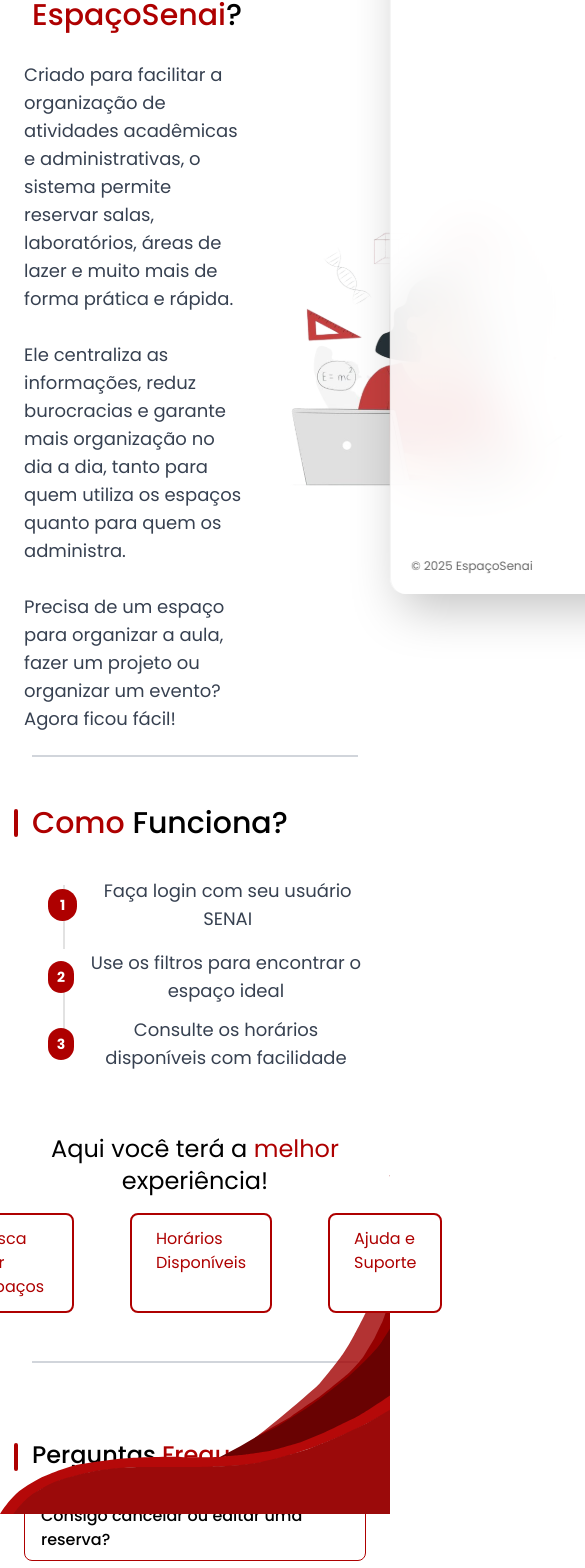
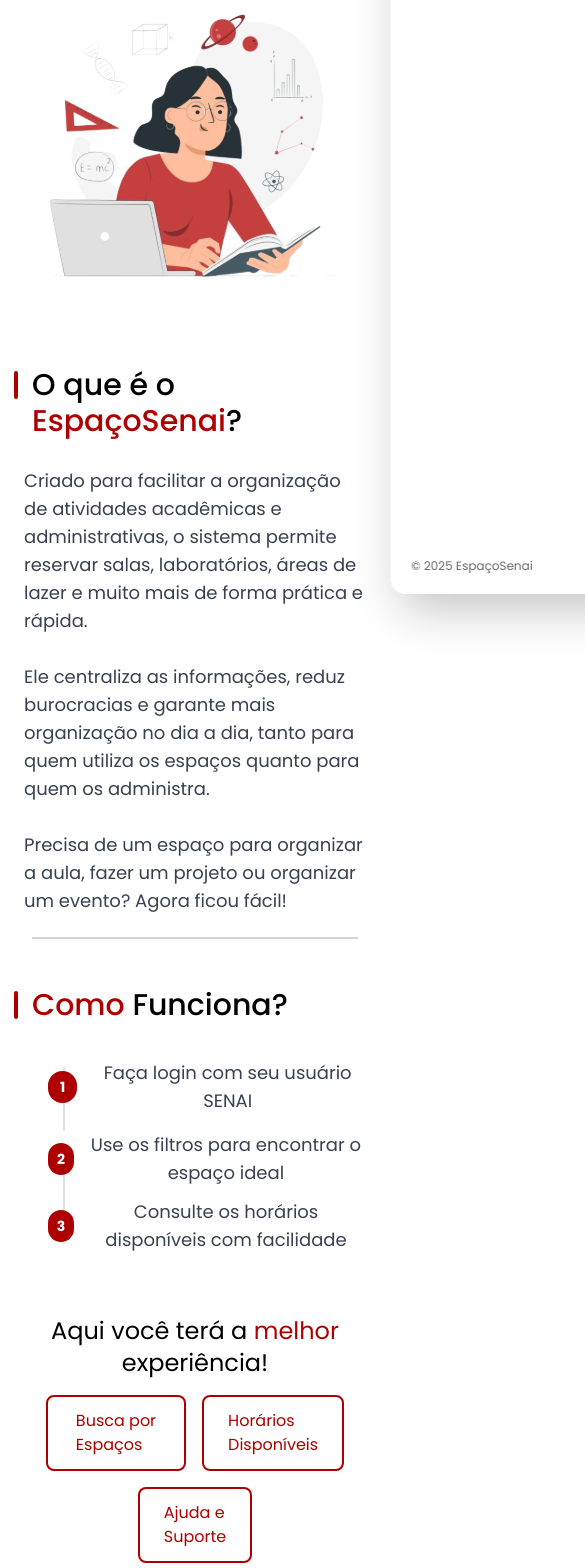
Before and after one commit to EspacoSenai/EspacoSenai.FrontWeb, a React (Vite) app: page /landing in a window 390 px wide. Shown: the part 250-1818 px from the top of the page, 585 px wide, since content can reach past the window. Built offline with nearby package versions, Linux system fonts and the light colour scheme.

Commit message:
feat: fazendo a responsividade da landingpage imagem de onda ta dando mo trampoooooo

```diff
--- a/src/App.jsx
+++ b/src/App.jsx
@@ -12,7 +12,6 @@
 import "aos/dist/aos.css";
 
 export default function App() {
-  // mantém o tema salvo mesmo sem o Header na tela
   useLayoutEffect(() => {
     try {
       const salvo = localStorage.getItem("theme") || "light";
@@ -28,12 +27,10 @@
   return (
     <Routes>
       <Route path="/" element={<Index />} />
-
       <Route path="/onboarding" element={<Onboarding />} />
       <Route path="/landing" element={<LandingPage />} />
       <Route path="/cadastro" element={<Cadastro />} />
       <Route path="/login" element={<Login />} />
-
       <Route path="/agendamento-quadra" element={<AgendamentoQuadra />} />
       <Route path="/agendamento-computadores" element={<AgendamentoComputadores />} />
     </Routes>
--- a/src/components/footer.jsx
+++ b/src/components/footer.jsx
@@ -3,30 +3,35 @@
 export default function Footer() {
   return (
     <>
-      {/* Retângulo superior com logo e links */}
-      <div className="bg-[#757575] dark:bg-[#FFFFFF] mt-24 sm:mt-32 md:mt-40 w-[92%] max-w-[700px] h-16 rounded-md mx-auto -mb-8 relative z-20 flex flex-col sm:flex-row justify-center items-center gap-3 sm:gap-6 px-6 text-center sm:text-left">
+      {/* Cartão superior (retângulo com logo e links) */}
+      <div className="relative z-30 w-full flex justify-center">
+        <div className="bg-[#757575] dark:bg-white mt-24 sm:mt-32 md:mt-40 w-[92%] max-w-[700px] h-16 rounded-md mx-auto -mb-8
+                        flex items-center justify-center gap-8 px-6 text-center shadow-md">
           <a
             href="#"
-          className="text-white text-xs hover:underline hover:text-white dark:text-black"
+            className="text-white dark:text-black text-xs hover:underline whitespace-nowrap"
           >
             POLÍTICA DE PRIVACIDADE
           </a>
+
           <img
             src="src/assets/EspacoSenai.svg"
             alt="Logo EspaçoSenai"
-          className="w-[80px]"
+            className="w-[80px] h-auto select-none"
           />
+
           <a
             href="#"
-          className="text-white text-xs hover:underline hover:text-white dark:text-black"
+            className="text-white dark:text-black text-xs hover:underline whitespace-nowrap"
           >
             TERMOS DE USO
           </a>
         </div>
+      </div>
 
       {/* Rodapé principal */}
-      <footer className="bg-black text-white pt-32 lg:pt-28 relative z-10">
-        <div className="max-w-6xl mx-auto px-6 sm:px-8 grid grid-cols-1 md:grid-cols-3 gap-10 md:gap-8 text-sm text-center md:text-left">
+      <footer className="relative z-20 bg-black text-white pt-32 lg:pt-28 overflow-hidden">
+        <div className="max-w-7xl mx-auto px-6 sm:px-8 grid grid-cols-1 md:grid-cols-3 gap-10 md:gap-8 text-sm text-center md:text-left">
           {/* INFORMAÇÕES */}
           <div>
             <h4 className="font-regular text-base mb-3">INFORMAÇÕES</h4>
@@ -36,26 +41,24 @@
               Suíço-Brasileira.
             </p>
             <div className="flex justify-center md:justify-start gap-4">
-              <a href="https://www.instagram.com/_.vitinho07/">
-                <img
-                  src="src/assets/instagram.svg"
-                  alt="Instagram"
-                  className="w-5 h-5"
-                />
+              <a
+                href="https://www.instagram.com/_.vitinho07/"
+                target="_blank"
+                rel="noopener noreferrer"
+                aria-label="Instagram"
+              >
+                <img src="src/assets/instagram.svg" alt="" className="w-5 h-5" />
               </a>
-              <a href="https://github.com/VitorAguiiar">
-                <img
-                  src="src/assets/github.svg"
-                  alt="GitHub"
-                  className="w-5 h-5"
-                />
+              <a
+                href="https://github.com/VitorAguiiar"
+                target="_blank"
+                rel="noopener noreferrer"
+                aria-label="GitHub"
+              >
+                <img src="src/assets/github.svg" alt="" className="w-5 h-5" />
               </a>
-              <a href="">
-                <img
-                  src="src/assets/linkedin.svg"
-                  alt="LinkedIn"
-                  className="w-5 h-5"
-                />
+              <a href="#" target="_blank" rel="noopener noreferrer" aria-label="LinkedIn">
+                <img src="src/assets/linkedin.svg" alt="" className="w-5 h-5" />
               </a>
             </div>
           </div>
@@ -67,7 +70,7 @@
               <li>
                 <a
                   href="#espacoSenai"
-                  className="text-white border-b border-white hover:text-gray-300"
+                  className="inline-block border-b border-white text-white hover:text-gray-300"
                 >
                   O que é EspaçoSenai
                 </a>
@@ -75,7 +78,7 @@
               <li>
                 <a
                   href="#comoFunciona"
-                  className="text-white border-b border-white hover:text-gray-300"
+                  className="inline-block border-b border-white text-white hover:text-gray-300"
                 >
                   Como Funciona
                 </a>
@@ -83,7 +86,7 @@
               <li>
                 <a
                   href="#faq"
-                  className="text-white border-b border-white hover:text-gray-300"
+                  className="inline-block border-b border-white text-white hover:text-gray-300"
                 >
                   Perguntas Frequentes
                 </a>
@@ -101,7 +104,7 @@
           </div>
         </div>
 
-        {/* Rodapé inferior */}
+        {/* Base arredondada */}
         <div className="w-full mt-12 md:mt-16 h-10 bg-[#D9D9D9] rounded-t-[100%] flex items-center justify-center text-[11px] sm:text-xs text-black px-4 text-center">
           <p>Copyright 2025 © Todos os direitos reservados.</p>
         </div>
--- a/src/components/header.jsx
+++ b/src/components/header.jsx
@@ -21,13 +21,14 @@
   const toggleMenu = () => setMenuOpen((p) => !p);
 
   return (
-    <header className="w-full flex justify-center px-4 sm:px-6 py-3 sm:py-4 bg-white dark:bg-[#0B0B0B] transition-colors duration-300">
+    <header className="relative z-20 w-full flex justify-center px-4 sm:px-6 py-3 sm:py-4 bg-white dark:bg-[#0B0B0B] transition-colors duration-300 overflow-x-hidden">
       <div className="w-full max-w-7xl flex items-center justify-between border-b border-[#A6A3A3] dark:border-[#444] pb-2">
-        <div className="flex items-center gap-2">
+        <div className="flex items-center gap-2 shrink-0 min-w-0">
           <img
             src={isDarkMode ? "src/assets/LogoDark.svg" : "src/assets/EspacoSenai.svg"}
             alt="Logo Senai"
-            className="h-10 sm:h-12 md:h-14 w-auto"
+            className="h-10 sm:h-12 md:h-14 w-auto object-contain"
+            style={{ width: "auto" }}
           />
         </div>
 
@@ -87,7 +88,7 @@
         </div>
       </div>
 
-      {/* Menu lateral */}
+      {/* Menu lateral (inalterado) */}
       <div className={`fixed inset-0 z-40 md:hidden ${menuOpen ? "" : "pointer-events-none"}`}>
         <div
           className={`absolute inset-0 transition-opacity duration-300 ${
--- a/src/components/main.jsx
+++ b/src/components/main.jsx
@@ -2,13 +2,20 @@
 
 export default function Main() {
   return (
-    <main className="bg-white dark:bg-[#0B0B0B] scroll-smooth">
+    <main className="bg-white dark:bg-[#0B0B0B] scroll-smooth overflow-hidden">
       {/* Seção: O que é o EspaçoSenai? */}
-      <img src="src/assets/ondaLandinpage.svg" alt="Onda landingpage" className="w-full" />
+      <img
+        src="src/assets/ondaLandinpage.svg"
+        alt="Onda landingpage"
+        className="w-full h-auto object-cover"
+      />
 
-      <section id="espacoSenai" className="flex justify-between items-center py-12 px-6 md:px-12 relative z-10">
-        <div className="max-w-xl pr-6">
-        <div className="relative top-8 left-[-10px] w-1 h-7 bg-[#AE0000] rounded-full"></div>
+      <section
+        id="espacoSenai"
+        className="flex flex-col-reverse md:flex-row justify-between items-center gap-8 md:gap-12 py-12 px-6 md:px-12 relative z-10"
+      >
+        <div className="max-w-xl pr-0 md:pr-6">
+          <div className="relative top-8 left-[-10px] w-1 h-7 bg-[#AE0000] rounded-full"></div>
           <h2 className="text-3xl pl-2 font-medium">
             <span className="text-black dark:text-white">O que é o </span>
             <span className="text-[#AE0000]">EspaçoSenai</span>
@@ -16,39 +23,64 @@
           </h2>
           <p className="text-lg text-gray-700 dark:text-gray-300 mb-6">
             <br />
-            Criado para facilitar a organização de atividades acadêmicas e administrativas, o sistema permite reservar salas, laboratórios, áreas de lazer e muito mais de forma prática e rápida.
-            <br /><br />
-            <span>Ele centraliza as informações, reduz burocracias e garante mais organização no dia a dia, tanto para quem utiliza os espaços quanto para quem os administra.</span>
+            Criado para facilitar a organização de atividades acadêmicas e
+            administrativas, o sistema permite reservar salas, laboratórios,
+            áreas de lazer e muito mais de forma prática e rápida.
+            <br />
+            <br />
+            <span>
+              Ele centraliza as informações, reduz burocracias e garante mais
+              organização no dia a dia, tanto para quem utiliza os espaços
+              quanto para quem os administra.
+            </span>
             <br /> <br />
-            <span>Precisa de um espaço para organizar a aula, fazer um projeto ou organizar um evento? Agora ficou fácil!</span>
+            <span>
+              Precisa de um espaço para organizar a aula, fazer um projeto ou
+              organizar um evento? Agora ficou fácil!
+            </span>
           </p>
         </div>
-        <img src="src/assets/mulher.svg" alt="Ilustração EspaçoSenai" className='top-12'/>
+
+        <img
+          src="src/assets/mulher.svg"
+          alt="Ilustração EspaçoSenai"
+          className="top-12 w-full max-w-[420px] md:max-w-[480px] h-auto object-contain mx-auto md:mx-0 mt-8 md:mt-0"
+        />
       </section>
 
       <div className="border-t-2 border-gray-300 dark:border-gray-600 mx-8 mt-[-50px]"></div>
 
       {/* Seção: Como Funciona */}
-      <section id="comoFunciona" className="bg-white dark:bg-[#0B0B0B] py-12 px-6 md:px-12">
+      <section
+        id="comoFunciona"
+        className="bg-white dark:bg-[#0B0B0B] py-12 px-6 md:px-12"
+      >
         <h2 className="text-[#AE0000] pl-2 text-3xl font-medium mb-9 relative">
           <div className="absolute top-1 left-[-10px] w-1 h-7 bg-[#AE0000] rounded-full"></div>
-          Como <span className='text-black dark:text-white'> Funciona?</span>
+          Como <span className="text-black dark:text-white"> Funciona?</span>
         </h2>
-        <div className="flex flex-col md:flex-row justify-between items-center ">
+
+        <div className="flex flex-col md:flex-row justify-between items-center">
           <div className="w-full md:w-1/3 text-center md:text-left mb-6 md:mb-0">
             <ol className="list-none pl-6 space-y-4 text-lg text-gray-700 dark:text-gray-300">
               <li className="flex items-center space-x-3 relative">
-                <span className="flex items-center justify-center w-8 h-8 rounded-full bg-[#AE0000] text-white font-bold text-sm z-[1]" >1</span>
+                <span className="flex items-center justify-center w-8 h-8 rounded-full bg-[#AE0000] text-white font-bold text-sm z-[1]">
+                  1
+                </span>
                 <span>Faça login com seu usuário SENAI</span>
                 <div className="absolute left-1 transform -translate-x-1/2 top-2 w-px h-16 bg-[#C5C5C5] dark:bg-white z-[0]"></div>
               </li>
               <li className="flex items-center space-x-3 relative">
-                <span className="flex items-center justify-center w-9 h-8 rounded-full bg-[#AE0000] text-white font-bold text-sm z-[1]">2</span>
+                <span className="flex items-center justify-center w-9 h-8 rounded-full bg-[#AE0000] text-white font-bold text-sm z-[1]">
+                  2
+                </span>
                 <span>Use os filtros para encontrar o espaço ideal</span>
                 <div className="absolute left-1 transform -translate-x-1/2 top-4 w-px h-16 bg-[#C5C5C5] dark:bg-white z-[0]"></div>
               </li>
               <li className="flex items-center space-x-3 relative top-[-5px]">
-                <span className="flex items-center justify-center w-10 h-8 rounded-full bg-[#AE0000] text-white font-bold text-sm z-[1]">3</span>
+                <span className="flex items-center justify-center w-10 h-8 rounded-full bg-[#AE0000] text-white font-bold text-sm z-[1]">
+                  3
+                </span>
                 <span>Consulte os horários disponíveis com facilidade</span>
               </li>
             </ol>
@@ -57,18 +89,19 @@
 
         <div className="w-full text-center mt-8 relative z-50">
           <p className="text-2xl font-regular text-black dark:text-white mb-4">
-            Aqui você terá a <span className="text-[#AE0000]">melhor</span> experiência!
+            Aqui você terá a <span className="text-[#AE0000]">melhor</span>{' '}
+            experiência!
           </p>
-          <div className="flex justify-center gap-4">
-            <span className="rounded-[8px] px-7 py-3 bg-white dark:bg-[#2a2a2a] border-2 border-[#AE0000] text-[#AE0000] text-left mr-10  dark:border-white dark:text-white  dark:hover:bg-black">
+          <div className="flex flex-wrap justify-center gap-4 md:gap-6">
+            <span className="rounded-[8px] px-7 py-3 bg-white dark:bg-[#2a2a2a] border-2 border-[#AE0000] text-[#AE0000] text-left md:mr-10 dark:border-white dark:text-white dark:hover:bg-black">
               Busca por <br />
               Espaços
             </span>
-            <span className="rounded-[8px] px-6 py-3 bg-white dark:bg-[#2a2a2a] border-2 border-[#AE0000] text-[#AE0000] text-left mr-10  dark:border-white dark:text-white dark:border-white dark:text-white   dark:hover:bg-black">
+            <span className="rounded-[8px] px-6 py-3 bg-white dark:bg-[#2a2a2a] border-2 border-[#AE0000] text-[#AE0000] text-left md:mr-10 dark:border-white dark:text-white dark:hover:bg-black">
               Horários <br />
               Disponíveis
             </span>
-            <span className="rounded-[8px] px-6 py-3 bg-white dark:bg-[#2a2a2a] border-2 border-[#AE0000] text-[#AE0000] text-left dark:border-white dark:text-white dark:border-white dark:text-white dark:hover:bg-black">
+            <span className="rounded-[8px] px-6 py-3 bg-white dark:bg-[#2a2a2a] border-2 border-[#AE0000] text-[#AE0000] text-left dark:border-white dark:text-white dark:hover:bg-black">
               Ajuda e <br />
               Suporte
             </span>
@@ -80,7 +113,10 @@
       <div className="border-t-2 border-gray-300 dark:border-gray-600 mx-8 mt-[0px] mb-3"></div>
 
       {/* Seção: Perguntas Frequentes */}
-      <section id="faq" className="px-6 md:px-12 py-16 bg-white dark:bg-[#0B0B0B] relative z-10">
+      <section
+        id="faq"
+        className="px-6 md:px-12 py-16 bg-white dark:bg-[#0B0B0B] relative z-10"
+      >
         <h2 className="text-2xl md:text-3xl font-semibold mb-6 relative">
           <div className="absolute top-1 left-[-10px] w-1 h-7 bg-[#AE0000] rounded-full z-0"></div>
           <span className="pl-2 text-black font-medium dark:text-white">
@@ -94,11 +130,12 @@
               Consigo cancelar ou editar uma reserva?
             </p>
             <p className="ml-2 border-b-4 text-black dark:text-white border-[#AE0000] pb-1">
-              Sim! Você pode alterar ou cancelar suas reservas pelo próprio painel do usuário.
+              Sim! Você pode alterar ou cancelar suas reservas pelo próprio
+              painel do usuário.
             </p>
           </div>
           <div>
-            <p className="border border-[#AE0000] text-black dark:text-white dark:border-white rounded-lg inline-block px-4 py-2 font-medium mb-2">
+            <p className="border border-[#AE0000] text-black dark:border-white dark:text-white rounded-lg inline-block px-4 py-2 font-medium mb-2">
               E se eu tiver dúvidas?
             </p>
             <p className="ml-2 border-b-4 border-[#AE0000] text-black dark:text-white pb-1">
@@ -114,14 +151,14 @@
             </p>
           </div>
         </div>
+      </section>
 
-        {/* Onda na section */}
-        <img
-          src="src/assets/ondaPrincipal.svg"
-          alt="Onda rodapé"
-          className="w-full h-auto object-cover absolute top-[-200px] right-0 z-0 "
-        />
-      </section>
+      {/* Onda final: igual à de cima e colada no footer */}
+      <img
+        src="src/assets/ondaPrincipal.svg"
+        alt="Onda rodapé"
+        className="w-full h-auto object-cover block -mb-px"
+      />
     </main>
   );
 }
```
Lines whose indentation alone changed are shown as unchanged.
